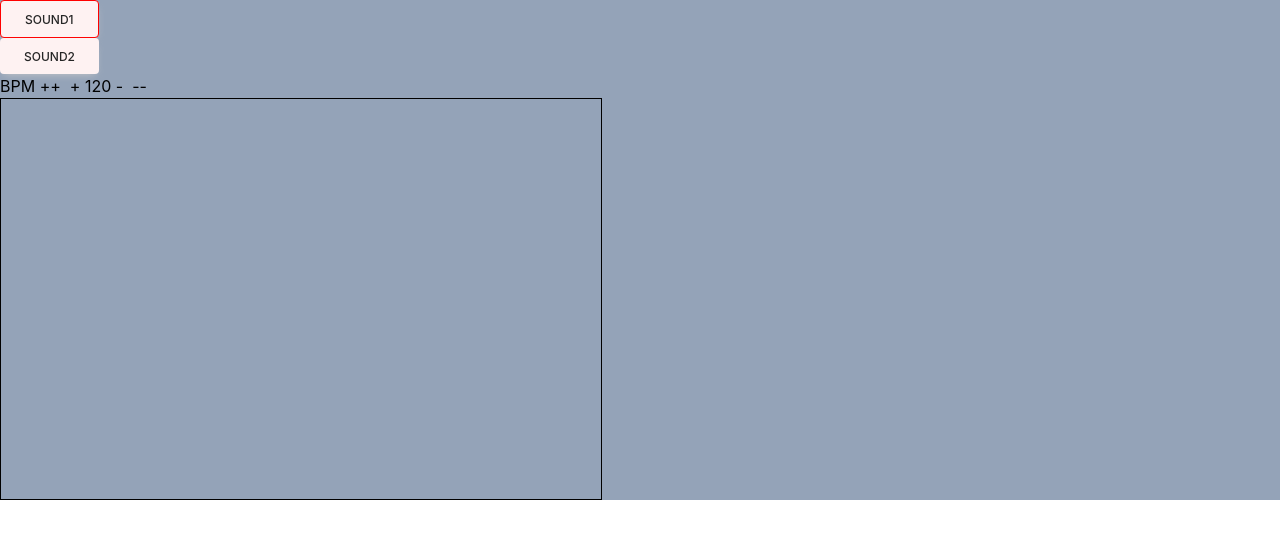
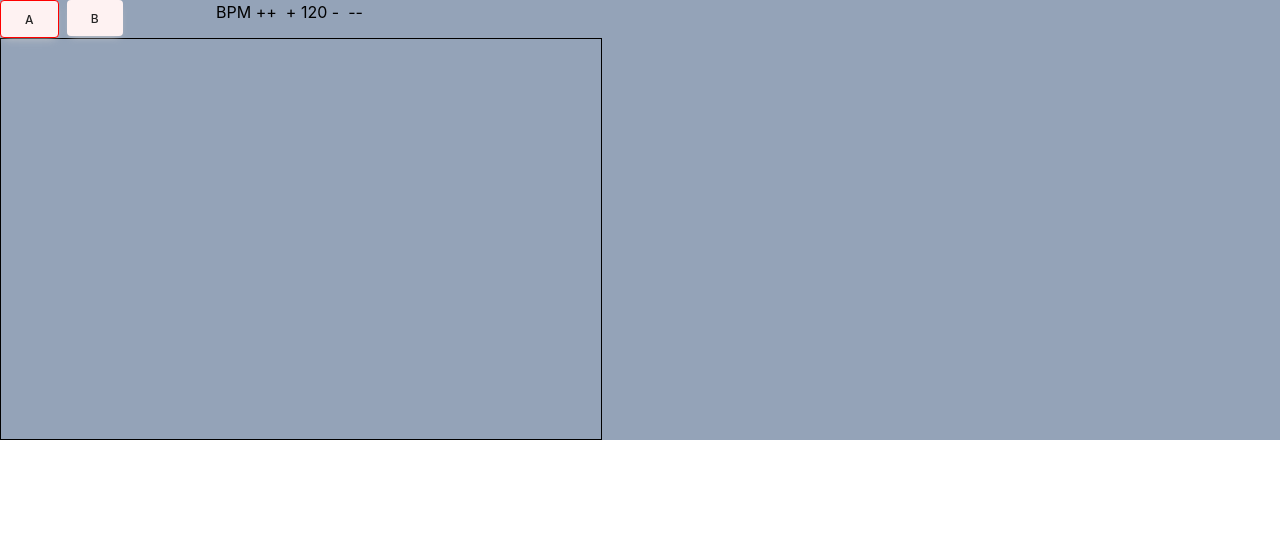
Before and after one commit to hendrik-goebel/marble, a React (Create React App) app: page / in a window 1280 px wide. Shown: the top 538 px of the page. Built offline with nearby package versions, Linux system fonts and the light colour scheme.

Commit message:
some rearrangement

```diff
--- a/src/components/ControlsBar.tsx
+++ b/src/components/ControlsBar.tsx
@@ -1,23 +1,22 @@
 import React from "react";
 import {default as SpeedStepper} from './controls/Stepper'
-import {default as SoundButton} from './controls/SoundButton'
+
 import {useAppDispatch, useAppSelector} from "../lib/store/hooks";
-import {selectBpm, selectSounds, selectCurrentSound, setBpm as setBpmAction, setCurrentSound as setCurrentSoundAction} from "../lib/store/controlsSlice";
+import {
+  selectBpm,
+  setBpm as setBpmAction,
+} from "../lib/store/controlsSlice";
+import SoundButtons from "./SoundButtons";
 
-function ControlsBar () {
+function ControlsBar() {
   const dispatch = useAppDispatch();
 
   const setBpm = (state: number) => dispatch(setBpmAction(state));
   const bpm = useAppSelector(selectBpm);
-  const sounds = useAppSelector(selectSounds);
-  const currentSound = useAppSelector(selectCurrentSound);
 
   return (
     <div className="grid grid-cols-6 gap-4 bg-slate-400">
-      <div>
-        <SoundButton value={sounds[0].name}  id={sounds[0].id} currentSound={currentSound}/>
-        <SoundButton value={sounds[1].name}  id={sounds[1].id} currentSound={currentSound}/>
-
+      <SoundButtons/>
       <SpeedStepper
         title="BPM"
         value={bpm}
@@ -34,14 +33,8 @@ function ControlsBar () {
         minusminus={(value: number) => {
           return value - 10
         }}/>
-      </div>
       <div></div>
       <div></div>
-      <div></div>
-      <div></div>
-      <div></div>
-
-
     </div>
   );
 }
--- /dev/null
+++ b/src/components/SoundButtons.tsx
@@ -0,0 +1,21 @@
+import React from "react";
+import {default as SoundButton} from './controls/SoundButton'
+import {useAppDispatch, useAppSelector} from "../lib/store/hooks";
+import {
+  selectSounds,
+  selectCurrentSound,
+} from "../lib/store/controlsSlice";
+function SoundButtons() {
+  const sounds = useAppSelector(selectSounds);
+  const currentSound = useAppSelector(selectCurrentSound);
+
+  return (
+    <div className="grid grid-cols-3">
+      <div><SoundButton value={sounds[0].name} id={sounds[0].id} currentSound={currentSound}/></div>
+      <div><SoundButton value={sounds[1].name} id={sounds[1].id} currentSound={currentSound}/></div>
+      <div></div>
+    </div>
+  )
+}
+
+export default SoundButtons;
--- a/src/lib/setup.ts
+++ b/src/lib/setup.ts
@@ -18,8 +18,8 @@ export const setup: Setup = {
   },
 
   sounds: [
-    {'id': '1', 'name': 'Sound1'},
-    {'id': '2', 'name': 'Sound2'},
+    {'id': '1', 'name': 'A'},
+    {'id': '2', 'name': 'B'},
   ],
 
   app: {
```
Lines whose indentation alone changed are shown as unchanged.
